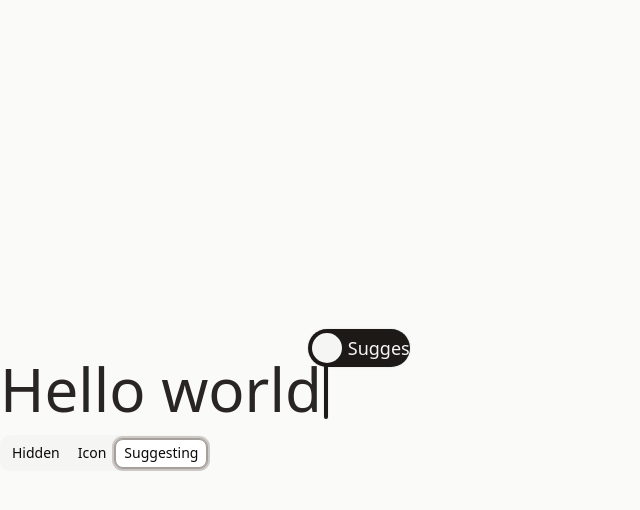
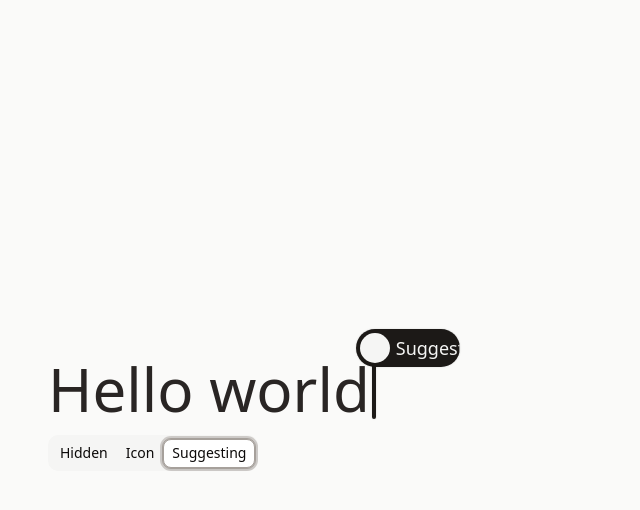
Before and after one commit to evan-dunkel/Cadence, a React (Vite) app: page / in a window 1280 px wide. Both pictures are taken after a click on the tab "Suggesting". Shown: the top 510 px of the page, without its empty margins (0-640 px from the left). Built offline with nearby package versions, Linux system fonts and the light colour scheme.

Commit message:
Tweak logo spacing

```diff
--- a/src/App.tsx
+++ b/src/App.tsx
@@ -10,7 +10,7 @@ function App() {
 
   return (
     <>
-      <div className="flex flex-col justify-center items-start h-screen gap-4">
+      <div className="flex flex-col justify-center items-start h-screen gap-4 pl-12">
         <div className="flex items-end gap-0.5">
           <span className="text-6xl font-light text-stone-800">
             Hello world{" "}
--- a/src/components/ui/Bubble.tsx
+++ b/src/components/ui/Bubble.tsx
@@ -49,7 +49,7 @@ export function Bubble({ state, onAnimationComplete }: BubbleProps) {
   return (
     <>
       <motion.div
-        className="bg-stone-900 rounded-full ml-[-16px] -mb-1 flex items-center justify-start overflow-hidden"
+        className="bg-stone-900 rounded-full -mb-1 flex items-center overflow-hidden relative ml-[-16px]"
         style={{
           boxShadow: "0 0 2px 0 rgba(0,0,0,0.15)",
         }}
@@ -59,15 +59,23 @@ export function Bubble({ state, onAnimationComplete }: BubbleProps) {
         animate={state}
         onAnimationComplete={onAnimationComplete}
       >
-        <div ref={ref} className="flex items-center justify-start">
-          <div className="w-[30px] h-[30px] bg-stone-100 rounded-full ml-1" />
+        <div
+          className="w-[30px] h-[30px] bg-stone-100 rounded-full absolute left-1"
+          style={{
+            top: "50%",
+            transform: "translateY(-50%)",
+          }}
+        />
 
-          <span
-            className="text-stone-100 pl-1.5 pr-3 py-1 text-lg font-medium whitespace-nowrap"
-            style={{
-              opacity: state === "suggesting" ? 1 : 0,
-            }}
-          >
+        <div
+          ref={ref}
+          className="flex items-center justify-start"
+          style={{
+            opacity: state === "suggesting" ? 1 : 0,
+          }}
+        >
+          <div className="w-[30px] h-[30px] flex-shrink-0" />
+          <span className="text-stone-100 pl-2.5 pr-3.5 py-1 text-lg font-medium whitespace-nowrap">
             Suggestion
           </span>
         </div>
--- a/src/components/ui/Caret.tsx
+++ b/src/components/ui/Caret.tsx
@@ -87,7 +87,6 @@ export function Caret({ bubbleState }: CaretProps) {
         <motion.div
           className="w-1 h-14 bg-stone-900 rounded-full"
           style={{
-            margin: "0 auto 0 0",
             boxShadow: "0 0 2px 0 rgba(0,0,0,0.15)",
           }}
           animate={controls}
```
